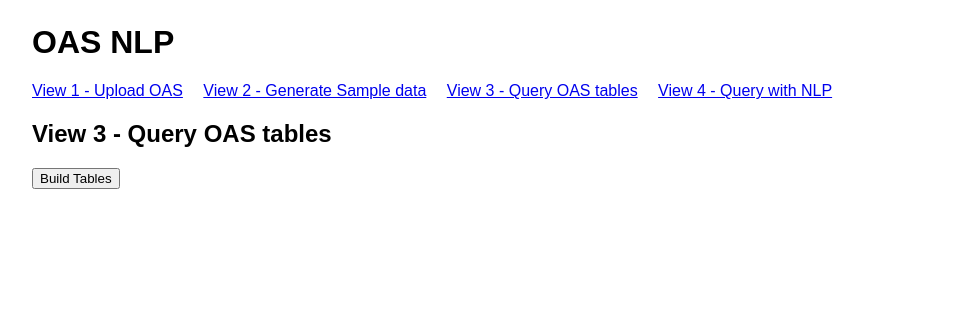
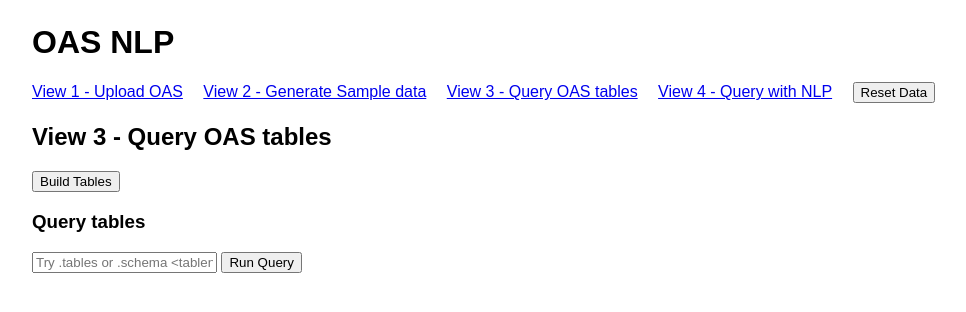
Before and after one commit to ShrinivasanSS/OAS-NLP, a Flask app: page /tables in a window 1280 px wide. Shown: the top 312 px of the page, without its empty margins (128-1094 px from the left). Run offline with Flask 3, Linux system fonts and the light colour scheme.

Commit message:
Add uploads reuse, table queries, and reset controls

```diff
--- a/app.py
+++ b/app.py
@@ -1,13 +1,17 @@
 import logging
 import os
+import shutil
 from pathlib import Path
 
 from flask import Flask, redirect, render_template, request, url_for
+from werkzeug.utils import secure_filename
 
 from oas_service import (
     create_sqlite_tables,
     extract_operations,
     generate_samples,
+    get_sqlite_table_columns,
+    list_sqlite_tables,
     load_oas,
     search_qdrant,
     upsert_qdrant_fields,
@@ -15,10 +19,12 @@ from oas_service import (
 
 BASE_DIR = Path(__file__).resolve().parent
 DATA_DIR = BASE_DIR / "generated_outputs" / "api_data"
+UPLOADS_DIR = BASE_DIR / "uploads"
 DATABASE_PATH = BASE_DIR / "database" / "oas.db"
 QDRANT_PATH = BASE_DIR / "database" / "qdrant"
 LOG_DIR = BASE_DIR / "logs"
 LOG_DIR.mkdir(exist_ok=True)
+UPLOADS_DIR.mkdir(exist_ok=True)
 
 logging.basicConfig(
     filename=LOG_DIR / "app.log",
@@ -28,7 +34,7 @@ logging.basicConfig(
 logger = logging.getLogger(__name__)
 
 app = Flask(__name__)
-app.config["UPLOAD_FOLDER"] = str(BASE_DIR / "generated_outputs")
+app.config["UPLOAD_FOLDER"] = str(UPLOADS_DIR)
 app.config["MAX_CONTENT_LENGTH"] = 5 * 1024 * 1024
 app.config["LAST_OAS_PATH"] = ""
 
@@ -42,15 +48,20 @@ def index():
 def upload_oas():
     examples_dir = BASE_DIR / "examples"
     example_files = sorted([f.name for f in examples_dir.glob("*.yaml")])
+    uploaded_files = sorted([f.name for f in UPLOADS_DIR.glob("*") if f.is_file()])
     preview = None
-    message = None
+    message = "Reset completed. Upload or select an OAS file to continue." if request.args.get("reset") else None
     if request.method == "POST":
         selected_example = request.form.get("example")
+        selected_upload = request.form.get("uploaded_file")
         uploaded = request.files.get("oas_file")
         if selected_example:
             path = examples_dir / selected_example
+        elif selected_upload:
+            path = UPLOADS_DIR / selected_upload
         elif uploaded and uploaded.filename:
-            upload_path = Path(app.config["UPLOAD_FOLDER"]) / uploaded.filename
+            safe_name = secure_filename(uploaded.filename)
+            upload_path = Path(app.config["UPLOAD_FOLDER"]) / safe_name
             uploaded.save(upload_path)
             path = upload_path
         else:
@@ -67,6 +78,7 @@ def upload_oas():
     return render_template(
         "upload.html",
         examples=example_files,
+        uploaded_files=uploaded_files,
         preview=preview,
         message=message,
         oas_path=app.config["LAST_OAS_PATH"],
@@ -93,19 +105,52 @@ def generate_data():
 @app.route("/tables", methods=["GET", "POST"])
 def query_tables():
     tables = []
+    query_tables_list = None
+    schema_info = None
     message = None
     oas_path = app.config["LAST_OAS_PATH"]
     if request.method == "POST":
-        oas_path = request.form.get("oas_path") or oas_path
-        if not oas_path or not os.path.exists(oas_path):
-            message = "Upload an OAS in View 1 first."
+        action = request.form.get("action", "build")
+        if action == "build":
+            oas_path = request.form.get("oas_path") or oas_path
+            if not oas_path or not os.path.exists(oas_path):
+                message = "Upload an OAS in View 1 first."
+            else:
+                oas = load_oas(oas_path)
+                operations = extract_operations(oas)
+                tables = create_sqlite_tables(operations, str(DATABASE_PATH))
+                upsert_count = upsert_qdrant_fields(operations, str(QDRANT_PATH))
+                message = f"Created {len(tables)} tables and stored {upsert_count} fields in Qdrant."
         else:
-            oas = load_oas(oas_path)
-            operations = extract_operations(oas)
-            tables = create_sqlite_tables(operations, str(DATABASE_PATH))
-            upsert_count = upsert_qdrant_fields(operations, str(QDRANT_PATH))
-            message = f"Created {len(tables)} tables and stored {upsert_count} fields in Qdrant."
-    return render_template("query_tables.html", tables=tables, message=message, oas_path=oas_path)
+            query = request.form.get("query", "").strip()
+            if not query:
+                message = "Enter a query like .tables or .schema <tablename>."
+            elif query == ".tables":
+                query_tables_list = list_sqlite_tables(str(DATABASE_PATH))
+                message = f"Found {len(query_tables_list)} tables."
+            elif query.startswith(".schema"):
+                parts = query.split(maxsplit=1)
+                if len(parts) < 2:
+                    message = "Provide a table name after .schema."
+                else:
+                    table_name = parts[1].strip()
+                    available_tables = list_sqlite_tables(str(DATABASE_PATH))
+                    if table_name not in available_tables:
+                        message = f"Table '{table_name}' not found."
+                    else:
+                        columns = get_sqlite_table_columns(str(DATABASE_PATH), table_name)
+                        schema_info = {"table": table_name, "columns": columns}
+                        message = f"{table_name} has {len(columns)} columns."
+            else:
+                message = "Unsupported query. Use .tables or .schema <tablename>."
+    return render_template(
+        "query_tables.html",
+        tables=tables,
+        message=message,
+        oas_path=oas_path,
+        query_tables_list=query_tables_list,
+        schema_info=schema_info,
+    )
 
 
 @app.route("/search", methods=["GET", "POST"])
@@ -126,5 +171,26 @@ def query_nlp():
     return render_template("query_nlp.html", results=results, message=message)
 
 
+@app.route("/reset", methods=["POST"])
+def reset_data():
+    def clear_directory(path: Path) -> None:
+        if not path.exists():
+            return
+        for item in path.iterdir():
+            if item.is_dir():
+                shutil.rmtree(item)
+            else:
+                item.unlink()
+
+    clear_directory(UPLOADS_DIR)
+    clear_directory(DATA_DIR)
+    if DATABASE_PATH.exists():
+        DATABASE_PATH.unlink()
+    if QDRANT_PATH.exists():
+        shutil.rmtree(QDRANT_PATH)
+    app.config["LAST_OAS_PATH"] = ""
+    return redirect(url_for("upload_oas", reset="1"))
+
+
 if __name__ == "__main__":
     app.run(host="0.0.0.0", port=5000, debug=True)
--- a/oas_service.py
+++ b/oas_service.py
@@ -170,6 +170,22 @@ def create_sqlite_tables(
     return created
 
 
+def list_sqlite_tables(database_path: str) -> List[str]:
+    if not os.path.exists(database_path):
+        return []
+    with sqlite3.connect(database_path) as conn:
+        cursor = conn.execute("SELECT name FROM sqlite_master WHERE type='table' ORDER BY name")
+        return [row[0] for row in cursor.fetchall()]
+
+
+def get_sqlite_table_columns(database_path: str, table_name: str) -> List[str]:
+    if not os.path.exists(database_path):
+        return []
+    with sqlite3.connect(database_path) as conn:
+        cursor = conn.execute(f"PRAGMA table_info('{table_name}')")
+        return [row[1] for row in cursor.fetchall()]
+
+
 def upsert_qdrant_fields(
     operations: Iterable[OperationInfo],
     storage_path: str,
--- a/templates/base.html
+++ b/templates/base.html
@@ -7,6 +7,7 @@
     <style>
       body { font-family: Arial, sans-serif; margin: 24px; }
       nav a { margin-right: 16px; }
+      nav form { display: inline; margin-right: 16px; }
       .container { max-width: 960px; margin: 0 auto; }
       textarea { width: 100%; height: 320px; }
       .message { background: #f1f1f1; padding: 8px 12px; margin: 12px 0; }
@@ -22,6 +23,9 @@
         <a href="{{ url_for('generate_data') }}">View 2 - Generate Sample data</a>
         <a href="{{ url_for('query_tables') }}">View 3 - Query OAS tables</a>
         <a href="{{ url_for('query_nlp') }}">View 4 - Query with NLP</a>
+        <form method="post" action="{{ url_for('reset_data') }}">
+          <button type="submit">Reset Data</button>
+        </form>
       </nav>
       {% if message %}
       <div class="message">{{ message }}</div>
--- a/templates/query_tables.html
+++ b/templates/query_tables.html
@@ -3,8 +3,42 @@
 <h2>View 3 - Query OAS tables</h2>
 <form method="post">
   <input type="hidden" name="oas_path" value="{{ oas_path }}" />
+  <input type="hidden" name="action" value="build" />
   <button type="submit">Build Tables</button>
 </form>
+
+<h3>Query tables</h3>
+<form method="post">
+  <input type="hidden" name="action" value="query" />
+  <input type="text" name="query" placeholder="Try .tables or .schema <tablename>" />
+  <button type="submit">Run Query</button>
+</form>
+
+{% if query_tables_list is not none %}
+<h3>Query results</h3>
+  {% if query_tables_list %}
+  <ul>
+    {% for table in query_tables_list %}
+    <li>{{ table }}</li>
+    {% endfor %}
+  </ul>
+  {% else %}
+  <p>No tables found.</p>
+  {% endif %}
+{% endif %}
+
+{% if schema_info %}
+<h3>Schema for {{ schema_info.table }}</h3>
+  {% if schema_info.columns %}
+  <ul>
+    {% for column in schema_info.columns %}
+    <li>{{ column }}</li>
+    {% endfor %}
+  </ul>
+  {% else %}
+  <p>No columns found.</p>
+  {% endif %}
+{% endif %}
 
 {% if tables %}
 <h3>Created tables</h3>
```
Also changed, not shown: PROJECT_STRUCTURE.md (+2 -1 lines), templates/upload.html (+9 -0 lines), README.md, generated_outputs/README.md, 1 other file.
